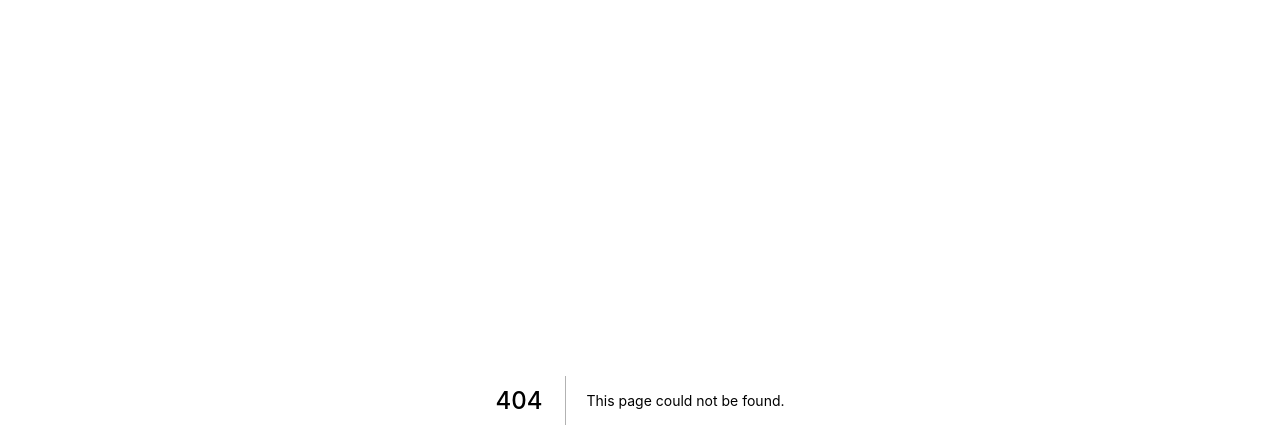
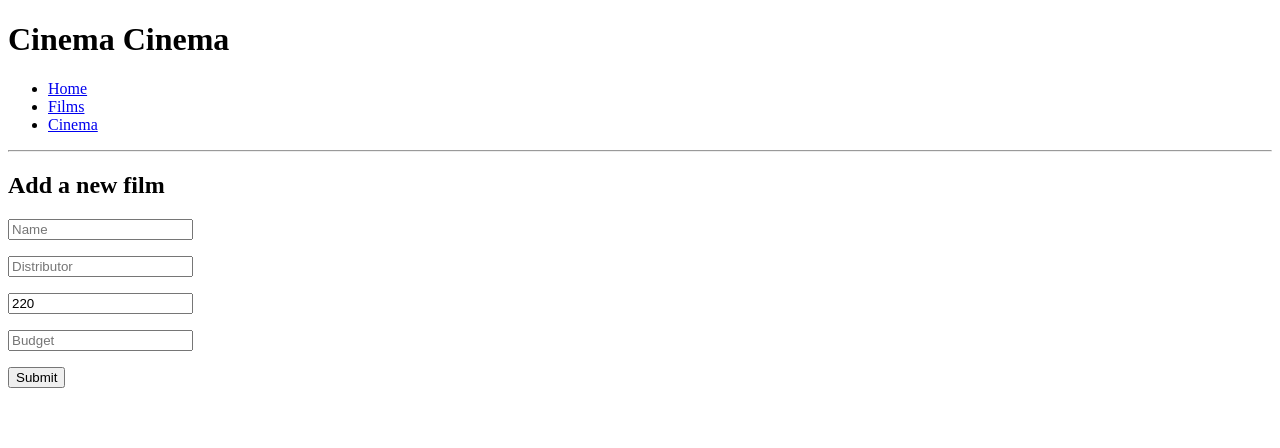
Before and after one commit to laurent477/cinema-front, a Next.js app: page /films/new in a window 1280 px wide. Before the commit this address had no page. Shown: the top 448 px of the page. Built offline with nearby package versions, Linux system fonts and the light colour scheme.

Commit message:
feat: add new form (formik)

```diff
--- a/package.json
+++ b/package.json
@@ -10,9 +10,11 @@
   },
   "dependencies": {
     "axios": "^0.21.4",
+    "formik": "^2.2.9",
     "next": "11.1.2",
     "react": "17.0.2",
-    "react-dom": "17.0.2"
+    "react-dom": "17.0.2",
+    "yup": "^0.32.9"
   },
   "devDependencies": {
     "autoprefixer": "^10.3.4",
--- /dev/null
+++ b/pages/films/new.jsx
@@ -0,0 +1,74 @@
+import { useCallback } from "react"
+import { Field, Formik } from "formik"
+import * as yup from "yup"
+
+import Button from "../../src/components/Button"
+import Input from "../../src/components/Input"
+import Page from "../../src/components/Page"
+
+const validationSchema = yup.object().shape({
+  name: yup.string().required().min(1).max(120),
+  distributor: yup.string().required().min(1).max(120),
+  running_time: yup.number().integer().min(1).required(),
+  budget: yup.number().integer().positive().required(),
+})
+const FilmsNewPage = () => {
+  const initialValues = {
+    name: "",
+    distributor: "",
+    running_time: 220,
+    budget: "",
+  }
+  const handleFormSubmit = useCallback((values) => {
+    console.log(values)
+  }, [])
+
+  return (
+    <Page title="Add a new film">
+      <Formik
+        initialValues={initialValues}
+        validationSchema={validationSchema}
+        onSubmit={handleFormSubmit}
+      >
+        {({ handleSubmit }) => (
+          <form onSubmit={handleSubmit}>
+            <Field name="name">
+              {({ field, meta }) => (
+                <p>
+                  <Input {...field} placeholder="Name" />
+                  <span className="block text-red-600 font-bold">
+                    {meta.touched && meta.error ? meta.error : null}
+                  </span>
+                </p>
+              )}
+            </Field>
+            <p>
+              <Field name="distributor">
+                {({ field }) => <Input {...field} placeholder="Distributor" />}
+              </Field>
+            </p>
+            <p>
+              <Field name="running_time">
+                {({ field }) => (
+                  <Input {...field} placeholder="Running time" type="number" />
+                )}
+              </Field>
+            </p>
+            <p>
+              <Field name="budget">
+                {({ field }) => (
+                  <Input {...field} placeholder="Budget" type="number" />
+                )}
+              </Field>
+            </p>
+            <p>
+              <Button type="submit">Submit</Button>
+            </p>
+          </form>
+        )}
+      </Formik>
+    </Page>
+  )
+}
+
+export default FilmsNewPage
--- /dev/null
+++ b/src/components/Button.jsx
@@ -0,0 +1,7 @@
+const Button = (props) => {
+  return (
+    <button className="bg-blue-600 text-white text-lg px-3 py-2" {...props} />
+  );
+};
+
+export default Button;
--- /dev/null
+++ b/src/components/Input.jsx
@@ -0,0 +1,5 @@
+const Input = (props) => (
+  <input {...props} className="border border-blue-600 py-1.5 px-2" />
+)
+
+export default Input
```
Also changed, not shown: 1 other file (tests, documents, lock files or other folders).
